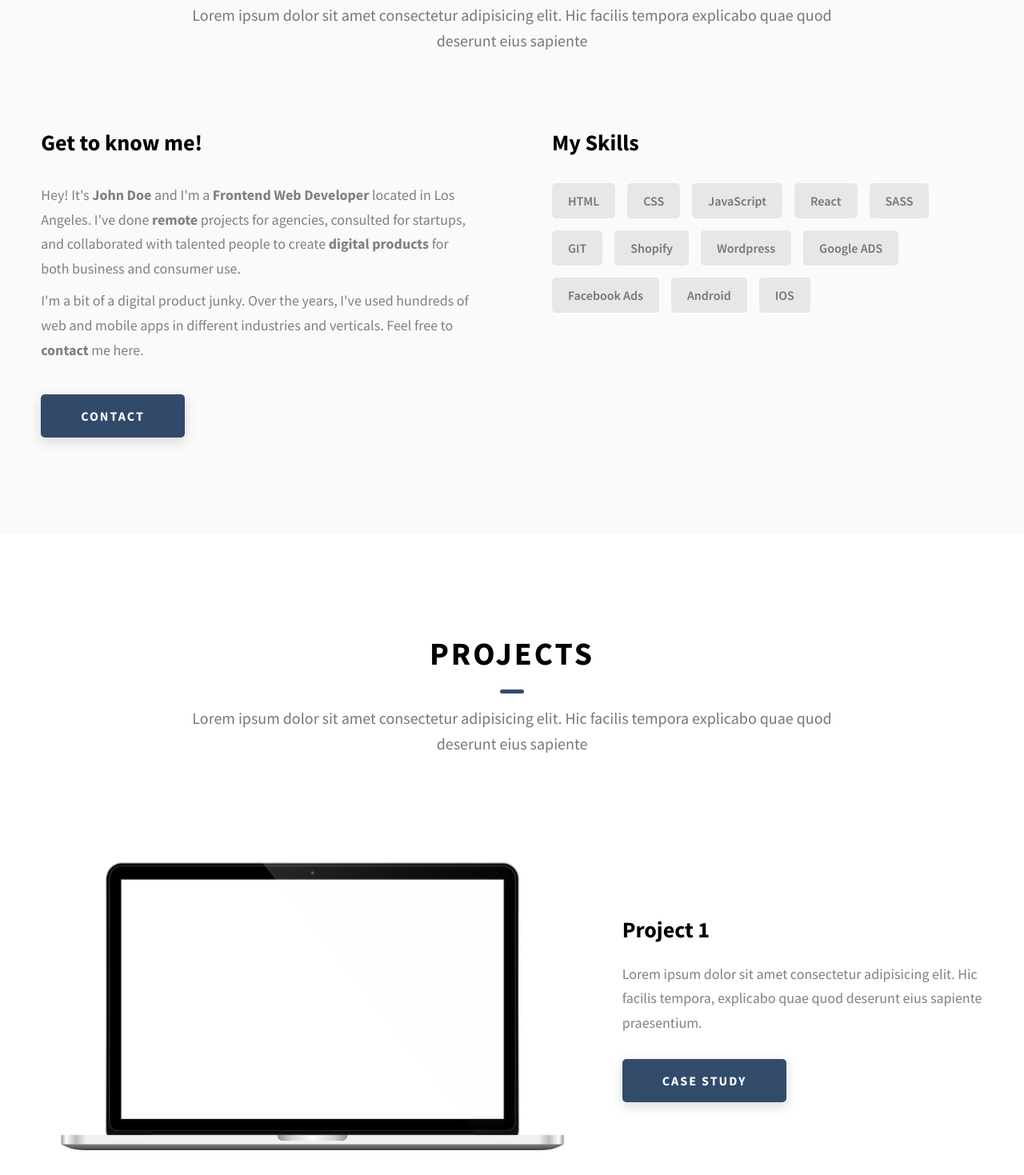
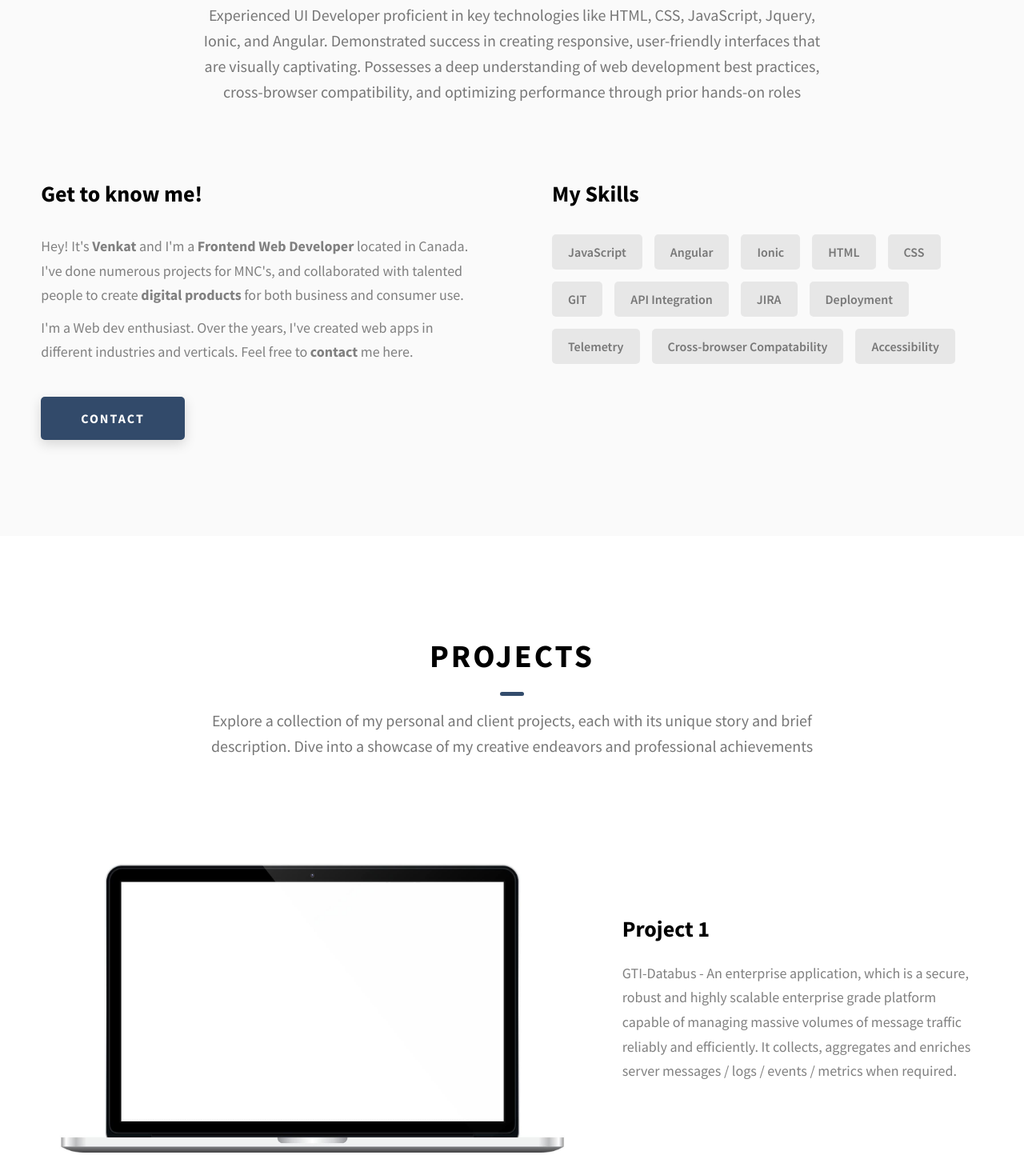
Before and after one commit to mulagura/Portfolio-me, a website: page index.html in a window 1280 px wide. Shown: the part 1012-2481 px from the top of the page at 80% size. Drawn offline with Linux system fonts and the light colour scheme.

Commit message:
added more content static

```diff
--- a/index.html
+++ b/index.html
@@ -87,13 +87,11 @@
         <h1 class="heading-primary">Hello, this is Venkat</h1>
         <div class="home-hero__info">
           <p class="text-primary">
-            Lorem ipsum dolor sit amet consectetur adipisicing elit. Hic facilis
-            tempora explicabo quae quod deserunt eius sapiente solutions for
-            complex problems
+            Crafting seamless user experiences with Angular expertise, I've honed my UI skills in top-tier MNC's, ensuring elegant and efficient web solutions
           </p>
         </div>
         <div class="home-hero__cta">
-          <a href="./#projects" class="btn btn--bg">Projects</a>
+          <a href="./index.html#projects" class="btn btn--bg">Projects</a>
         </div>
       </div>
       <div class="home-hero__socials">
@@ -155,8 +153,7 @@
         <h2 class="heading heading-sec heading-sec__mb-med">
           <span class="heading-sec__main">About Me</span>
           <span class="heading-sec__sub">
-            Lorem ipsum dolor sit amet consectetur adipisicing elit. Hic facilis
-            tempora explicabo quae quod deserunt eius sapiente
+            Experienced UI Developer proficient in key technologies like HTML, CSS, JavaScript, Jquery, Ionic, and Angular. Demonstrated success in creating responsive, user-friendly interfaces that are visually captivating. Possesses a deep understanding of web development best practices, cross-browser compatibility, and optimizing performance through prior hands-on roles
           </span>
         </h2>
         <div class="about__content">
@@ -165,41 +162,41 @@
             <div class="about__content-details">
               <p class="about__content-details-para">
                 Hey! It's
-                <strong>John Doe</strong>
+                <strong>Venkat</strong>
                 and I'm a <strong> Frontend Web Developer </strong> located in
-                Los Angeles. I've done
-                <strong> remote </strong>
-                projects for agencies, consulted for startups, and collaborated
+                Canada. I've done
+                numerous
+                projects for MNC's, and collaborated
                 with talented people to create
                 <strong>digital products </strong>
                 for both business and consumer use.
               </p>
               <p class="about__content-details-para">
-                I'm a bit of a digital product junky. Over the years, I've used
-                hundreds of web and mobile apps in different industries and
+                I'm a Web dev enthusiast. Over the years, I've created
+                web apps in different industries and
                 verticals. Feel free to
                 <strong>contact</strong> me here.
               </p>
             </div>
-            <a href="./#contact" class="btn btn--med btn--theme dynamicBgClr"
+            <a href="./index.html#contact" class="btn btn--med btn--theme dynamicBgClr"
               >Contact</a
             >
           </div>
           <div class="about__content-skills">
             <h3 class="about__content-title">My Skills</h3>
             <div class="skills">
+              <div class="skills__skill">JavaScript</div>
+              <div class="skills__skill">Angular</div>
+              <div class="skills__skill">Ionic</div>
               <div class="skills__skill">HTML</div>
               <div class="skills__skill">CSS</div>
-              <div class="skills__skill">JavaScript</div>
-              <div class="skills__skill">React</div>
-              <div class="skills__skill">SASS</div>
               <div class="skills__skill">GIT</div>
-              <div class="skills__skill">Shopify</div>
-              <div class="skills__skill">Wordpress</div>
-              <div class="skills__skill">Google ADS</div>
-              <div class="skills__skill">Facebook Ads</div>
-              <div class="skills__skill">Android</div>
-              <div class="skills__skill">IOS</div>
+              <div class="skills__skill">API Integration</div>
+              <div class="skills__skill">JIRA</div>
+              <div class="skills__skill">Deployment</div>
+              <div class="skills__skill">Telemetry</div>
+              <div class="skills__skill">Cross-browser Compatability</div>
+              <div class="skills__skill">Accessibility</div>
             </div>
           </div>
         </div>
@@ -210,8 +207,7 @@
         <h2 class="heading heading-sec heading-sec__mb-bg">
           <span class="heading-sec__main">Projects</span>
           <span class="heading-sec__sub">
-            Lorem ipsum dolor sit amet consectetur adipisicing elit. Hic facilis
-            tempora explicabo quae quod deserunt eius sapiente
+            Explore a collection of my personal and client projects, each with its unique story and brief description. Dive into a showcase of my creative endeavors and professional achievements
           </span>
         </h2>
 
@@ -228,16 +224,17 @@
             <div class="projects__row-content">
               <h3 class="projects__row-content-title">Project 1</h3>
               <p class="projects__row-content-desc">
-                Lorem ipsum dolor sit amet consectetur adipisicing elit. Hic
-                facilis tempora, explicabo quae quod deserunt eius sapiente
-                praesentium.
+                GTI-Databus - An enterprise application, which is a secure, robust and highly scalable
+enterprise grade platform capable of managing massive volumes of message traffic
+reliably and efficiently. It collects, aggregates and enriches server messages / logs /
+events / metrics when required.
               </p>
-              <a
+              <!-- <a
                 href="./project-1.html"
                 class="btn btn--med btn--theme dynamicBgClr"
                 target="_blank"
                 >Case Study</a
-              >
+              > -->
             </div>
           </div>
           <div class="projects__row">
@@ -252,16 +249,18 @@
             <div class="projects__row-content">
               <h3 class="projects__row-content-title">Project 2</h3>
               <p class="projects__row-content-desc">
-                Lorem ipsum dolor sit amet consectetur adipisicing elit. Hic
-                facilis tempora, explicabo quae quod deserunt eius sapiente
-                praesentium.
+                Infy-ATS(Application Tracking System) - Tool, which can be used for handling recruitment
+and hiring. Earlier companies depending on SAP and clients decided to go as a platform. It
+involves multiple modules. Worked for multiple clients in fixing CSS issues, responsiveness
+of screens and minor enhancements. Support application issues and outages through
+troubleshooting, creating enhancements, fixing Bugs and Defects.
               </p>
-              <a
+              <!-- <a
                 href="./project-2.html"
                 class="btn btn--med btn--theme dynamicBgClr"
                 target="_blank"
                 >Case Study</a
-              >
+              > -->
             </div>
           </div>
           <div class="projects__row">
@@ -276,16 +275,18 @@
             <div class="projects__row-content">
               <h3 class="projects__row-content-title">Project 3</h3>
               <p class="projects__row-content-desc">
-                Lorem ipsum dolor sit amet consectetur adipisicing elit. Hic
-                facilis tempora, explicabo quae quod deserunt eius sapiente
-                praesentium.
+                DeltaVerge - a Distribution & Supply chain Management application which allows
+Distributors and Retailers to evaluate pre-sales and post-sales markets. This multi-party
+digital business platform focuses on gaining secondary and tertiary sales visibility across
+distribution channels and tracking sales-operations and inventory in near-real time with
+geo-enablement for sales and after-sales / after-market distribution.
               </p>
-              <a
+              <!-- <a
                 href="./project-3.html"
                 class="btn btn--med btn--theme dynamicBgClr"
                 target="_blank"
                 >Case Study</a
-              >
+              > -->
             </div>
           </div>
         </div>
@@ -296,8 +297,8 @@
         <h2 class="heading heading-sec heading-sec__mb-med">
           <span class="heading-sec__main heading-sec__main--lt">Contact</span>
           <span class="heading-sec__sub heading-sec__sub--lt">
-            Lorem ipsum dolor sit amet consectetur adipisicing elit. Hic facilis
-            tempora explicabo quae quod deserunt eius sapiente
+            Drop me a line in the form below, and I'll swiftly reach out to you.
+            Your message matters, and I'm here to respond promptly!
           </span>
         </h2>
         <div class="contact__form-container">
@@ -351,21 +352,21 @@
               <span>Social</span>
             </h2>
             <div class="main-footer__social-cont">
-              <a target="_blank" rel="noreferrer" href="#">
+              <a target="_blank" rel="noreferrer" href="https://www.linkedin.com/in/venkata-ramana/">
                 <img
                   class="main-footer__icon"
                   src="./assets/png/linkedin-ico.png"
                   alt="icon"
                 />
               </a>
-              <a target="_blank" rel="noreferrer" href="#">
+              <a target="_blank" rel="noreferrer" href="https://github.com/mulagura">
                 <img
                   class="main-footer__icon"
                   src="./assets/png/github-ico.png"
                   alt="icon"
                 />
               </a>
-              <a target="_blank" rel="noreferrer" href="#">
+              <!-- <a target="_blank" rel="noreferrer" href="#">
                 <img
                   class="main-footer__icon"
                   src="./assets/png/twitter-ico.png"
@@ -385,24 +386,16 @@
                   src="./assets/png/insta-ico.png"
                   alt="icon"
                 />
-              </a>
+              </a> -->
             </div>
           </div>
           <div class="main-footer__row main-footer__row-2">
-            <h4 class="heading heading-sm text-lt">John Doe</h4>
+            <h4 class="heading heading-sm text-lt">Venkata Ramana Mulagura</h4>
             <p class="main-footer__short-desc">
-              Lorem ipsum dolor sit amet consectetur adipisicing elit facilis
-              tempora explicabo quae quod deserunt
+              Crafting the digital face of success, I specialize in frontend development,
+              architecting websites and web applications that elevate the overall product experience.
             </p>
           </div>
-        </div>
-
-        <!-- If you give me some credit or shoutout here by linking to my website, then it will be a big thing for me and will help me a lot :) -->
-        <div class="main-footer__lower">
-          &copy; Copyright 2021. Made by
-          <a rel="noreferrer" target="_blank" href="https://rammaheshwari.com"
-            >Ram Maheshwari</a
-          >
         </div>
       </div>
     </footer>
```
